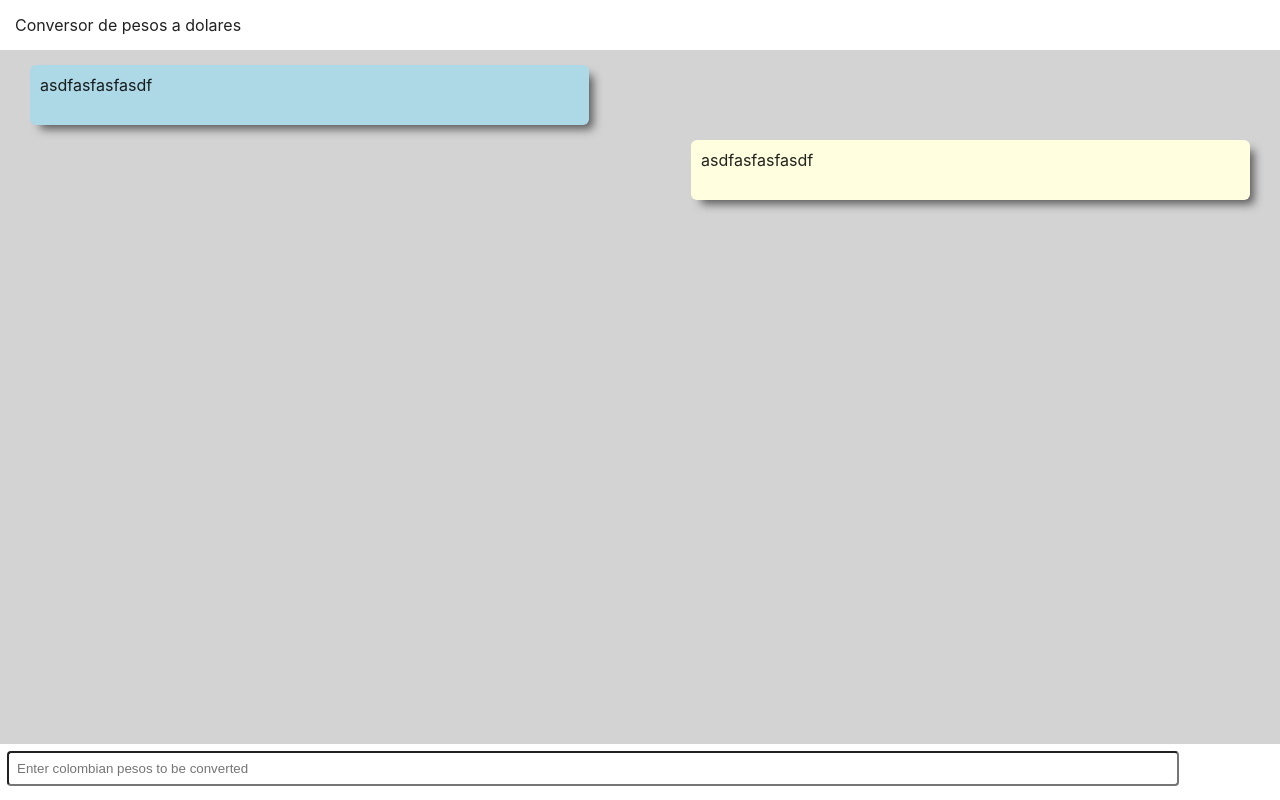
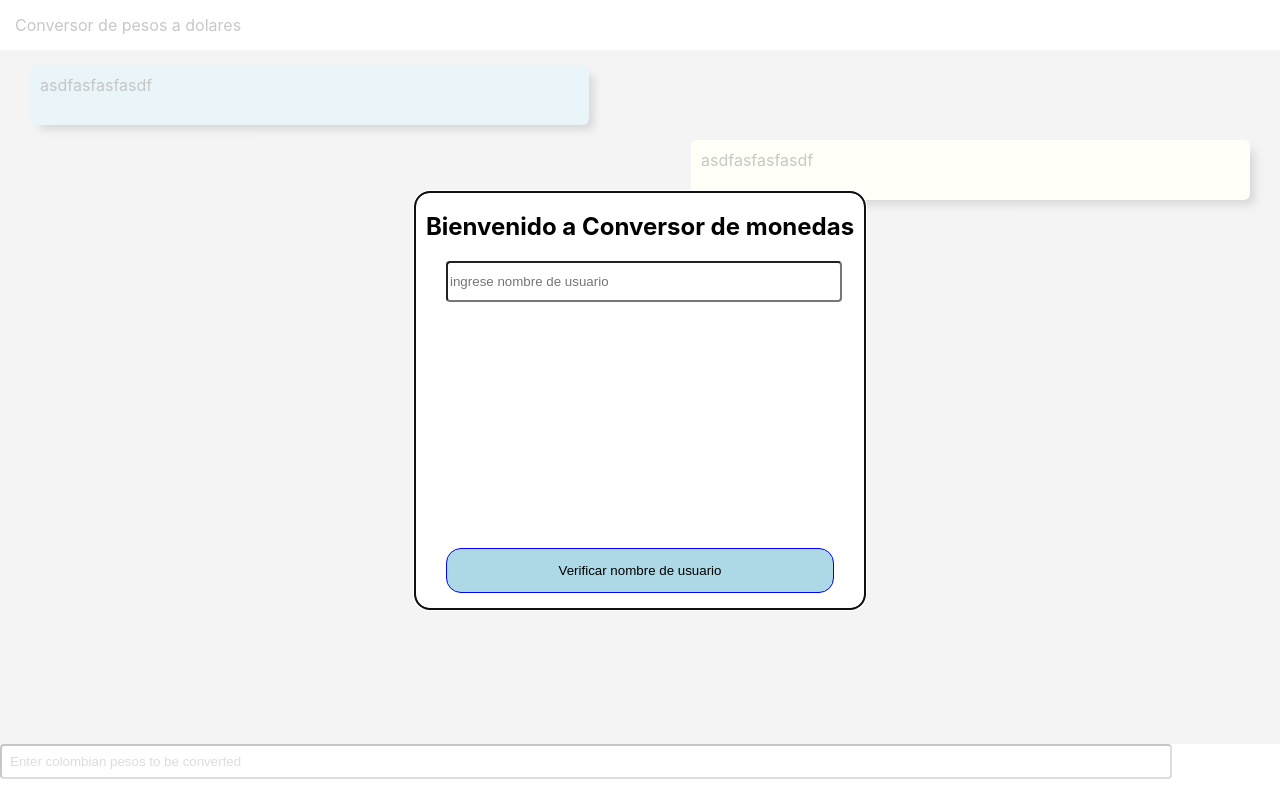
Before and after one commit to drakedey/solati-chat-front, a React (Create React App) app: page / in a window 1280 px wide. Built offline with nearby package versions, Linux system fonts and the light colour scheme; no server answers.

Commit message:
feature: authentication modal full functionality

```diff
--- a/package.json
+++ b/package.json
@@ -7,9 +7,11 @@
     "@testing-library/react": "^9.5.0",
     "@testing-library/user-event": "^7.2.1",
     "animate.css-react": "^1.1.0",
+    "axios": "^0.20.0",
     "react": "^16.14.0",
     "react-dom": "^16.14.0",
     "react-icons": "^3.11.0",
+    "react-modal": "^3.11.2",
     "react-scripts": "3.4.3",
     "socket.io-client": "^2.3.1"
   },
--- /dev/null
+++ b/src/api/user.js
@@ -0,0 +1,33 @@
+import axios from 'axios';
+
+const baseUrl = 'http://localhost:5000/api/v1/users';
+
+export const getUserByUsername = async (username) => {
+  try {
+    const { data } = await axios.get(`${baseUrl}/${username}`);
+    return data;
+  } catch (err) {
+    console.error(err);
+    throw err;
+  }
+};
+
+export const doLogin = async (username, password) => {
+  try {
+    const { data } = await axios.get(`${baseUrl}`, { headers: { username, password } });
+    return data;
+  } catch (err) {
+    console.error(err);
+    throw err;
+  }
+}
+
+export const doRegister = async payload => {
+  try {
+    const { data } = await axios.post(`${baseUrl}`, payload);
+    return data;
+  } catch (err) {
+    console.error(err)
+    throw err;
+  }
+}
--- /dev/null
+++ b/src/components/authenticationModal/index.js
@@ -0,0 +1,127 @@
+import React, { useState } from 'react';
+
+import ReactModal from 'react-modal';
+
+import { getUserByUsername, doLogin, doRegister } from '../../api/user';
+
+import './styles.css';
+
+const VERIFY_NAME = 'VERIFY_NAME';
+const DO_LOGIN = 'DO_LOGIN';
+const DO_REGISTER = 'DO_REGISTER';
+
+const AuthenticationModal = (props) => {
+  const [open, setOpen] = useState(true);
+  const [formValues, setFormValues] = useState({ username: '', password: '' });
+  const [formStatus, setFormStatus] = useState(VERIFY_NAME);
+  const [formError, setFormError] = useState('');
+
+  const getButtonText = (match) => {
+    if (match === VERIFY_NAME) return 'Verificar nombre de usuario';
+    if (match === DO_LOGIN) return 'Iniciar sesion';
+    if (match === DO_REGISTER) return 'Registrate';
+  };
+
+  const handleInputChange = (event) => {
+    if (event.target) {
+      const { name } = event.target;
+      const { value } = event.target;
+      setFormValues((prev) => ({
+        ...prev,
+        [name]: value,
+      }));
+    }
+  };
+
+  const handleVerifyName = async () => {
+    try {
+      if (!formValues.username) return;
+      await getUserByUsername(formValues.username);
+      setFormStatus(DO_LOGIN);
+    } catch (err) {
+      setFormStatus(DO_REGISTER);
+    }
+  };
+
+  const handleLogin = async () => {
+    try {
+      const data = await doLogin(formValues.username, formValues.password);
+      console.log(data);
+    } catch (err) {
+      if (err.response) {
+        if (err.response.status === 401) {
+          setFormError('Credenciales invalidas');
+        }
+      }
+    }
+  };
+
+  const handleRegister = async () => {
+    try {
+      const { username, password } = formValues;
+      const data = await doRegister({ username, password });
+      console.log(data);
+    } catch (err) {
+      if (err.response) {
+        if (err.response) {
+          setFormError(err.response.data.error);
+        }
+      }
+    }
+  };
+
+  const handleSubmit = async (event) => {
+    event.preventDefault();
+    switch (formStatus) {
+      case VERIFY_NAME:
+        await handleVerifyName();
+        break;
+      case DO_LOGIN:
+        await handleLogin();
+        break;
+      case DO_REGISTER:
+        await handleRegister();
+        break;
+    }
+  };
+
+  return (
+    <ReactModal isOpen={open} contentLabel="test" className="Modal">
+      <h2 className="title">Bienvenido a Conversor de monedas</h2>
+      <div className="form_container">
+        <form className="form" onSubmit={handleSubmit}>
+          <span className="input_container">
+            <input
+              type="text"
+              className="input_login"
+              placeholder="ingrese nombre de usuario"
+              name="username"
+              value={formValues.username}
+              onChange={handleInputChange}
+              disabled={formStatus === DO_LOGIN || formStatus === DO_REGISTER}
+            />
+            {(formStatus === DO_LOGIN || formStatus === DO_REGISTER) && (
+              <input
+                type="password"
+                className="input_login"
+                placeholder="ingrese contraseña"
+                name="password"
+                value={formValues.password}
+                onChange={handleInputChange}
+              />
+            )}
+            {!!formError.length && <span className="error">{formError}</span>}
+          </span>
+
+          <div className="submit_button_container">
+            <button className="submit_button">
+              {getButtonText(formStatus)}
+            </button>
+          </div>
+        </form>
+      </div>
+    </ReactModal>
+  );
+};
+
+export default AuthenticationModal;
--- /dev/null
+++ b/src/components/authenticationModal/styles.css
@@ -0,0 +1,70 @@
+.Modal {
+  position: absolute;
+  top: 0;
+  left: 0;
+  right: 0;
+  bottom: 0;
+  background-color: white;
+  margin-left: auto;
+  margin-right: auto;
+  margin-top: auto;
+  margin-bottom: auto;
+  width: 35%;
+  height: 50%;
+  display: flex;
+  flex-flow: column;
+  border: 2px solid black;
+  border-radius: 15px;
+  padding-bottom: 15px;
+}
+
+.title {
+  text-align: center;
+}
+
+.form_container {
+  display: flex;
+  justify-content:center;
+  padding: 0 30px;
+  height: 100%;
+}
+
+.form {
+  width: 100%;
+  display: flex;
+  flex-flow: column;
+  justify-content: space-between;
+}
+
+.input_container {
+  display: flex;
+  flex-flow: column;
+  padding: 0;
+}
+
+.input_login {
+  border-radius: 4px;
+  width: 100%;
+  height: 35px;
+  margin-bottom: 15px;
+  margin-right: 15px;
+}
+
+.submit_button {
+  width: 100%;
+  height: 45px;
+  background-color: lightblue;
+  border-radius: 15px;
+  border: 1px solid blue;
+}
+
+.submit_button:hover {
+  cursor: pointer;
+}
+
+.error {
+  color: red;
+  font-size: 15px;
+  text-align: center;
+  font-weight: bold;
+}
--- a/src/container/chatroom/index.js
+++ b/src/container/chatroom/index.js
@@ -6,6 +6,7 @@ import './styles.css';
 import ChatMessageUnit from '../../components/chatMessageUnit';
 import ChatInput from '../../components/chatInput';
 import ChatHeader from '../../components/chatHeader';
+import AuthenticationModal from '../../components/authenticationModal';
 
 const ENDPOINT = 'http://127.0.0.1:5000';
 
@@ -52,6 +53,7 @@ const ChatRoom = () => {
       <div className="chat_input">
         <ChatInput onMessageSent={handleMessageSent} />
       </div>
+      <AuthenticationModal />
     </div>
   );
 };
```
Also changed, not shown: 1 other file (tests, documents, lock files or other folders).
